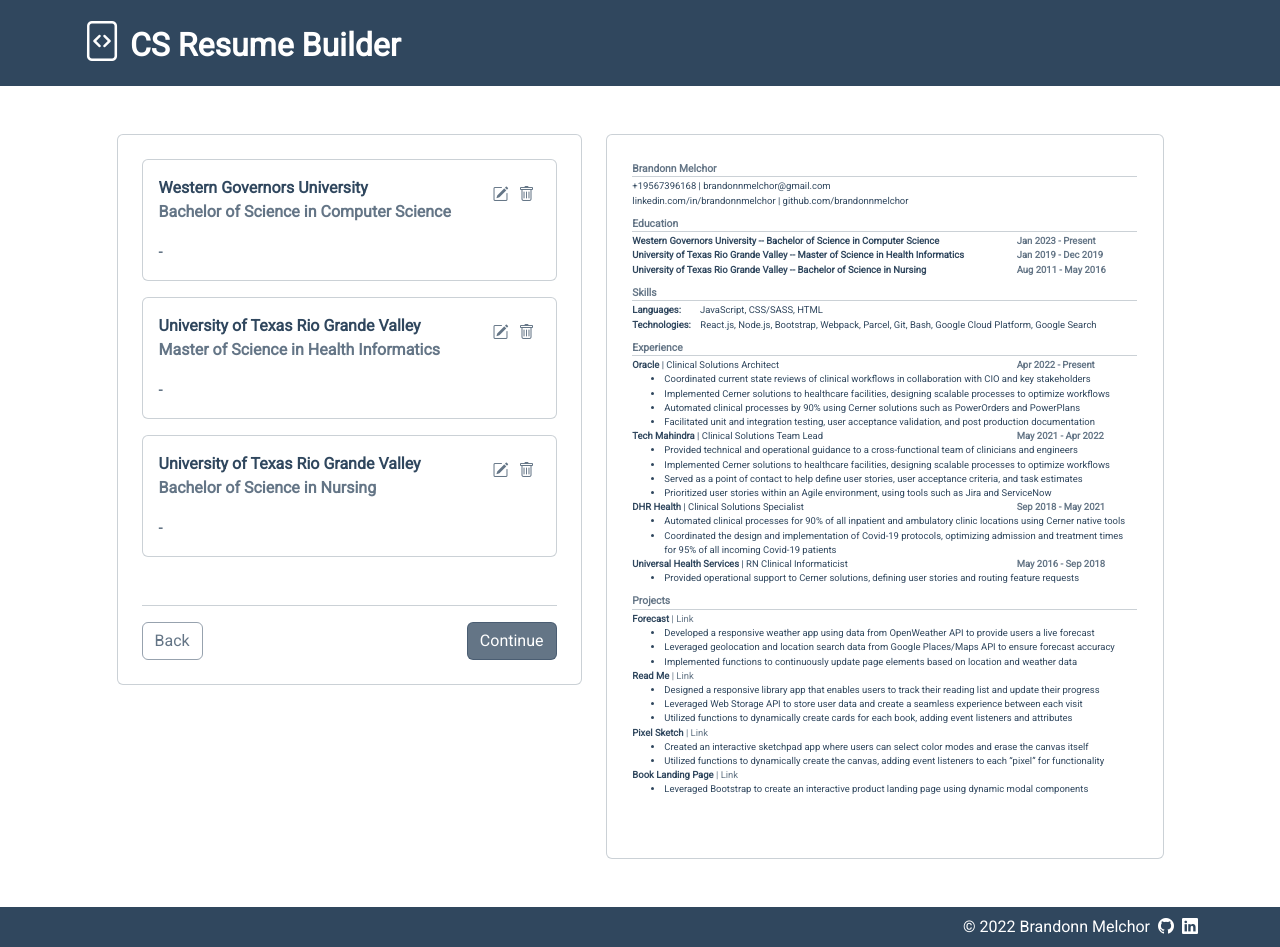
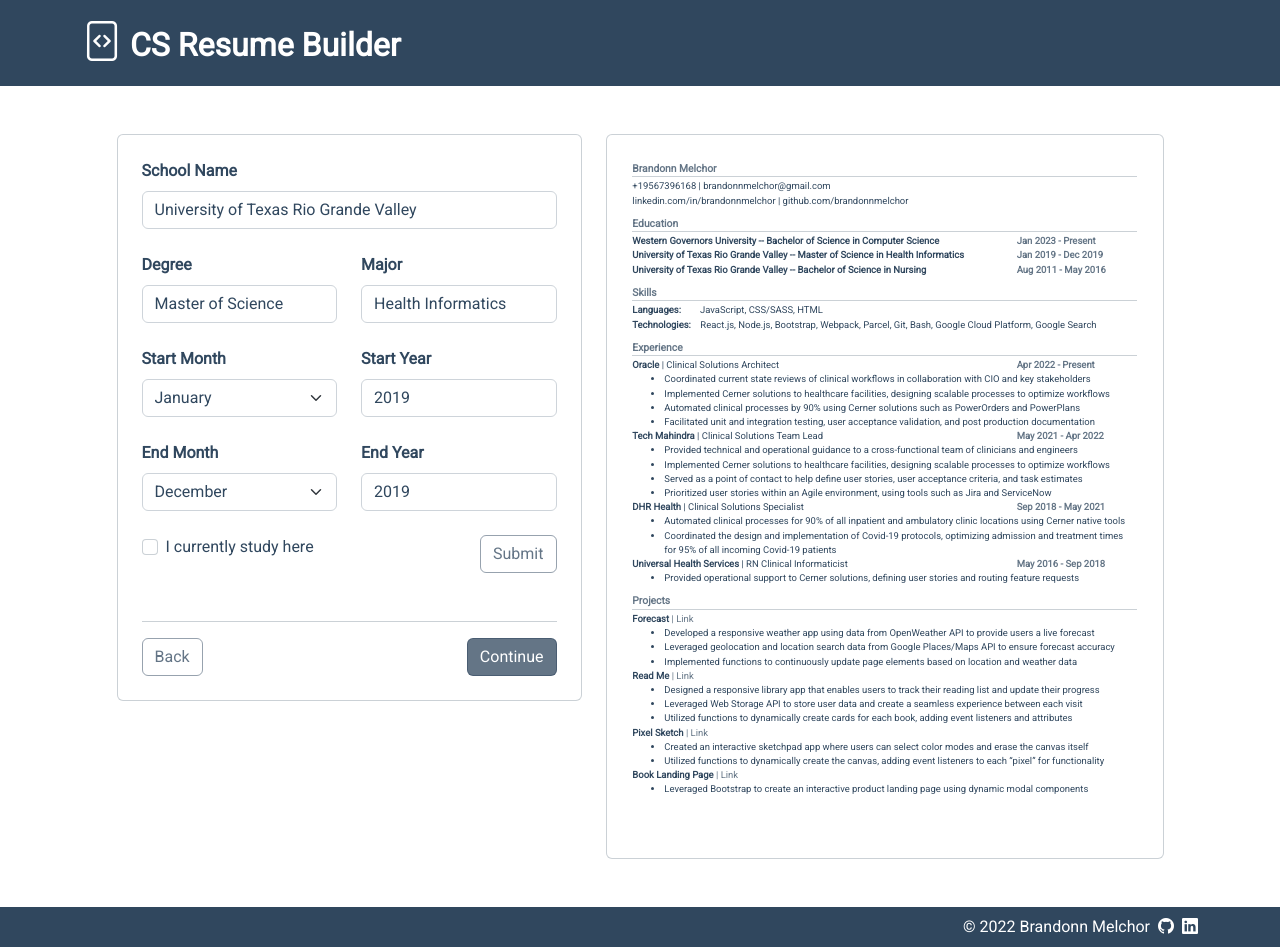
Before and after one commit to brandonnmelchor/resume-builder, a React (Create React App) app: page / in a window 1280 px wide. Built offline with nearby package versions, Linux system fonts and the light colour scheme.

Commit message:
initialize functionality to edit education entries

```diff
--- a/src/components/form_components/Education.js
+++ b/src/components/form_components/Education.js
@@ -1,22 +1,32 @@
 import React from "react";
+import { TextInput, NumberInput, SelectInput, CheckboxInput } from "./FormInputs";
 
 export default class Education extends React.Component {
+  constructor(props) {
+    super(props);
+
+    this.state = { editMode: true };
+    // this.prevSection = this.prevSection.bind(this);
+  }
+
   render() {
+    const editMode = this.state.editMode;
     const education = this.props.education;
+    const secondEntry = education[1].id;
+    let display;
 
-    return (
-      <div className="w-100 d-flex flex-column gap-3">
-        {education.map((entry) => (
-          <EducationEntry key={entry.id} educationEntry={entry} />
-        ))}
-      </div>
-    );
+    if (editMode) {
+      const entry = education.filter((entry) => entry.id === secondEntry)[0];
+      display = <EntryForm key={entry.id} educationEntry={entry} />;
+    } else display = education.map((entry) => <EntryCard key={entry.id} educationEntry={entry} />);
+
+    return <div className="w-100 d-flex flex-column gap-3">{display}</div>;
   }
 }
 
-class EducationEntry extends React.Component {
+class EntryCard extends React.Component {
   render() {
-    const { id, schoolName, degree, major, startDate, endDate } = this.props.educationEntry;
+    const { id, schoolName, degree, major, startMonth, startYear, endMonth, endYear } = this.props.educationEntry;
 
     return (
       <div className="card d-flex flex-row justify-content-between p-3">
@@ -26,23 +36,25 @@ class EducationEntry extends React.Component {
             {degree} in {major}
           </div>
           <div className="mt-3">
-            {startDate} - {endDate}
+            {startMonth} {startYear} - {endMonth} {endYear}
           </div>
         </div>
         <div>
           <button
             type="button"
             className="btn gray px-1"
-            onClick={() => {
-              console.log("test");
+            entry={id}
+            onClick={(event) => {
+              console.log(event.target.attributes.entry.value);
             }}>
             <i className="bi bi-pencil-square"></i>
           </button>
           <button
             type="button"
             className="btn gray px-1"
+            entry={id}
             onClick={(event) => {
-              console.log(event);
+              console.log("test");
             }}>
             <i className="bi bi-trash"></i>
           </button>
@@ -52,17 +64,58 @@ class EducationEntry extends React.Component {
   }
 }
 
-// class InputGroup extends React.Component {
-//   render() {
-//     const { label, type, id, value, update, length } = this.props;
+class EntryForm extends React.Component {
+  render() {
+    const { id, schoolName, degree, major, startMonth, startYear, endMonth, endYear } = this.props.educationEntry;
+    const currentYear = new Date().getFullYear();
 
-//     return (
-//       <div>
-//         <label htmlFor={id} className="form-label fw-bold">
-//           {label}
-//         </label>
-//         <input type={type} className="form-control" id={id} value={value} onChange={update} maxLength={length} />
-//       </div>
-//     );
-//   }
-// }
+    return (
+      <div className="w-100">
+        <form>
+          <div className="mb-4">
+            <TextInput label="School Name" type="text" id="schoolName" value={schoolName} update={DOMRectReadOnly} length="25" />
+          </div>
+          <div className="row justify-content-center align-items-center mb-4">
+            <div className="col">
+              <TextInput label="Degree" type="text" id="degree" value={degree} update={DOMRectReadOnly} length="25" />
+            </div>
+            <div className="col">
+              <TextInput label="Major" type="text" id="major" value={major} update={DOMRectReadOnly} length="25" />
+            </div>
+          </div>
+          <div className="row justify-content-center align-items-center mb-4">
+            <div className="col">
+              <SelectInput label="Start Month" id="startMonth" value={startMonth} update={DOMRectReadOnly} />
+            </div>
+            <div className="col">
+              <NumberInput label="Start Year" id="startYear" value={startYear} update={DOMRectReadOnly} min="1900" max={currentYear} />
+            </div>
+          </div>
+          <div className="row justify-content-center align-items-center mb-4">
+            <div className="col">
+              <SelectInput label="End Month" id="endMonth" value={endMonth} update={DOMRectReadOnly} />
+            </div>
+            <div className="col">
+              <NumberInput label="End Year" id="endYear" value={endYear} update={DOMRectReadOnly} min="1900" max={currentYear} />
+            </div>
+          </div>
+          <div className="d-flex justify-content-between">
+            <div>
+              <CheckboxInput label="I currently study here" id="noEndDate" update={(event) => console.log(event.target.checked)} />
+            </div>
+            <div>
+              <button
+                type="button"
+                className="btn btn-outline-secondary gray-border"
+                onClick={(event) => {
+                  console.log(event.target);
+                }}>
+                Submit
+              </button>
+            </div>
+          </div>
+        </form>
+      </div>
+    );
+  }
+}
```
